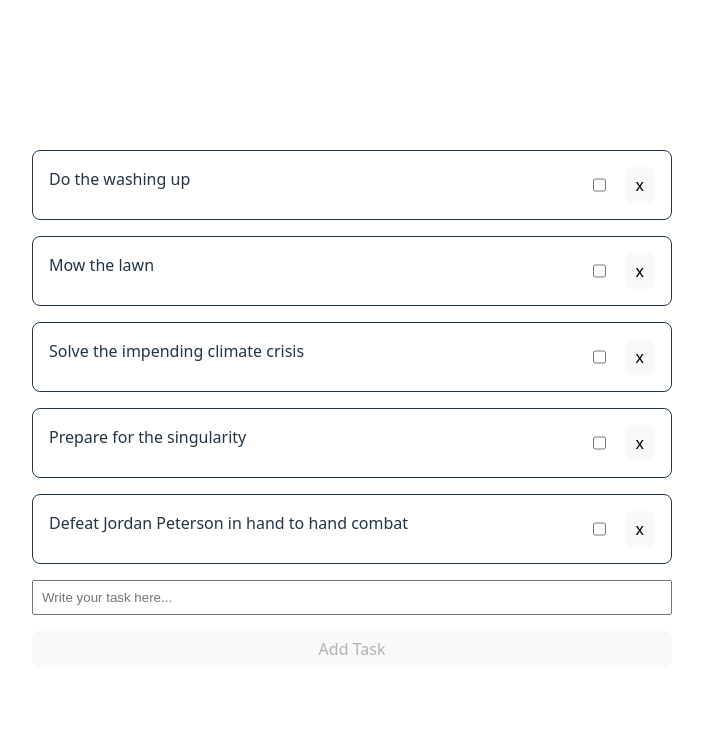
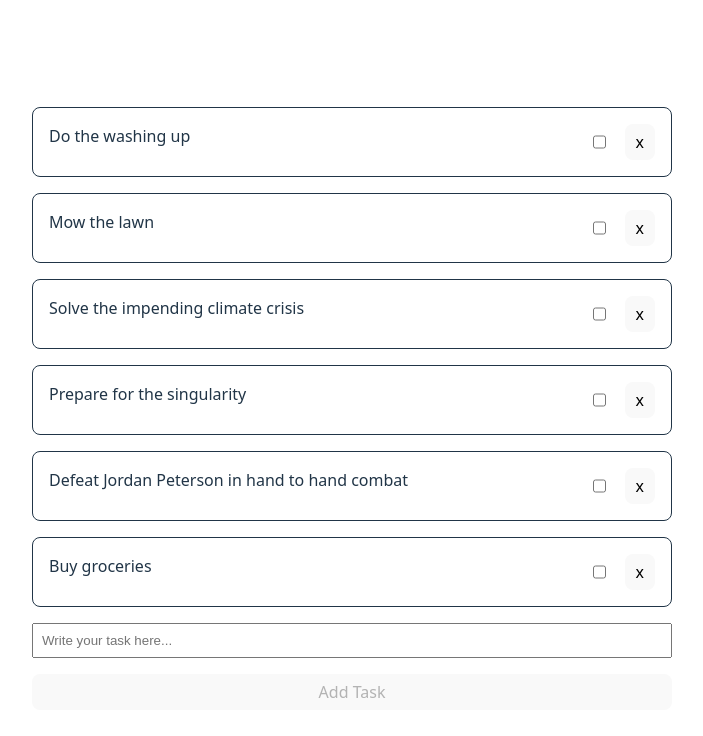
Before and after one commit to jaketysome/react-todo, a React (Vite) app: page / in a window 1280 px wide. Shown: the top 736 px of the page, without its empty margins (288-991 px from the left). Built offline with nearby package versions, Linux system fonts and the light colour scheme.

Commit message:
adds task to initial todo state

```diff
--- a/src/components/todo-list.tsx
+++ b/src/components/todo-list.tsx
@@ -12,6 +12,7 @@
     text: "Defeat Jordan Peterson in hand to hand combat",
     isComplete: false,
   },
+  { text: "Buy groceries", isComplete: false },
 ];
 
 export default function TodoList() {
```
